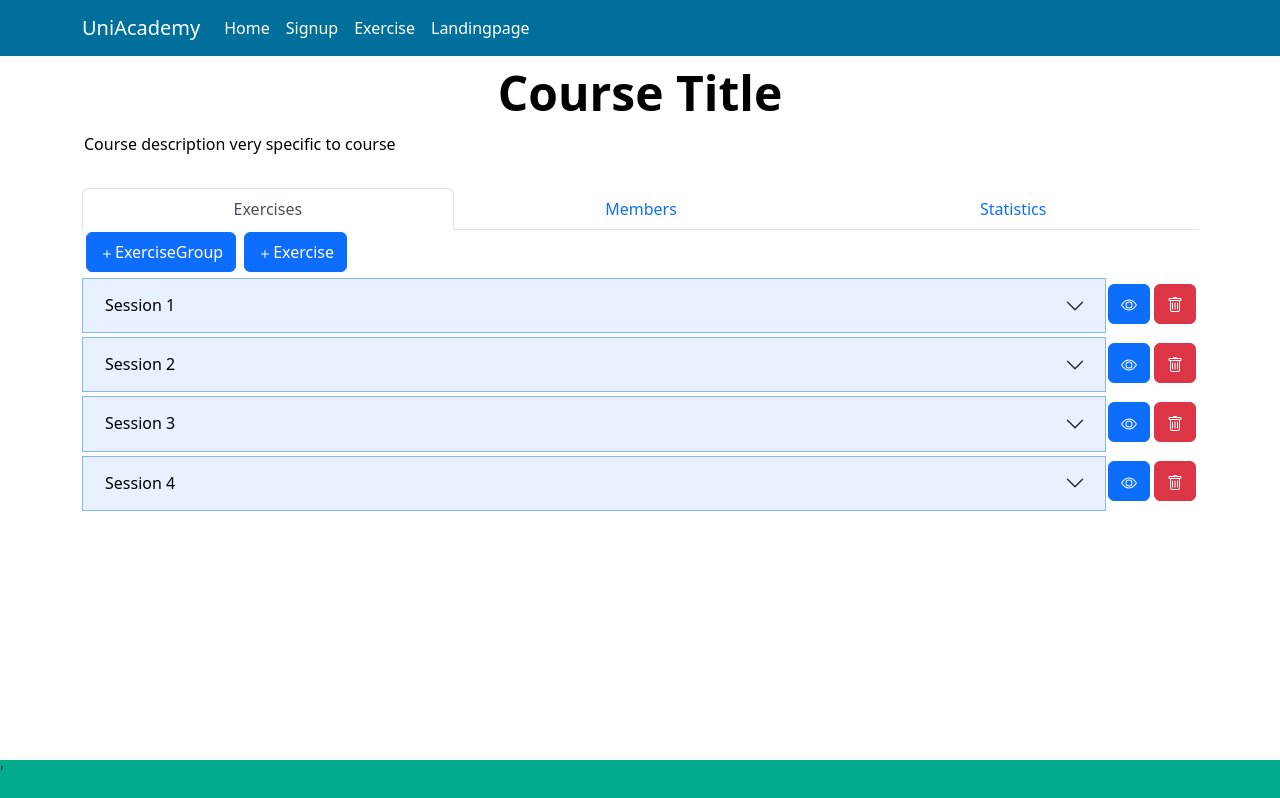
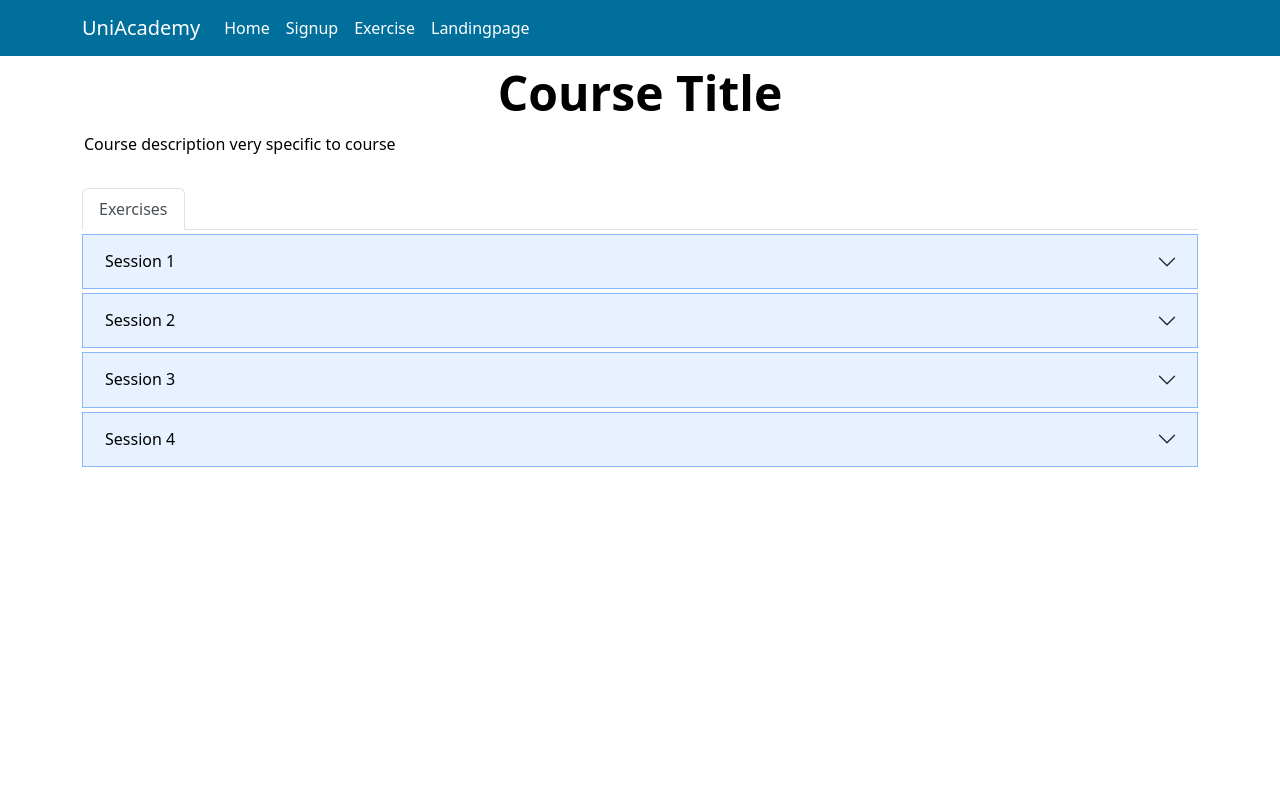
Before and after one commit to KrisMP99/P7, a React (Create React App) app in the folder P7WebApp/src/p7webapp.webui/: page /course/1 in a window 1280 px wide. Built offline with nearby package versions, Linux system fonts and the light colour scheme.

Commit message:
Now hides tabs on course page

```diff
--- a/P7WebApp/src/p7webapp.webui/src/App.tsx
+++ b/P7WebApp/src/p7webapp.webui/src/App.tsx
@@ -26,7 +26,6 @@ function App() {
     return (
         <div className='main-container'>
             <Navbar />
-            {/* <button onClick={()=>{ openCreateExerciseModalRef.current?.handleShow() }}>Create Exercise</button> */}
             <Routes>
                 <Route path="/" element={
                     <div className="space-from-navbar">
@@ -49,7 +48,7 @@ function App() {
                 } />
                 <Route path="/course/:id" element={
                     <Course
-                        user={{id: 0, name:'Kristian Morsing'}}
+                        user={{id: 1, name:'Kristian Morsing'}}
                         openCreateExerciseModalRef={openCreateExerciseModalRef}
                     />
                 } />
@@ -57,7 +56,6 @@ function App() {
             {/* <Footer/> */}
             <CreateCourseModal ref={openCreateCourseModalRef}
             />
-            <Footer/>
             <CreateExerciseModal ref={openCreateExerciseModalRef} created={(newBoard: BoardModuleType[][])=>{
                 setBoardLayout(newBoard);
                 navigator('/task/1');
--- a/P7WebApp/src/p7webapp.webui/src/Components/Course/Course.tsx
+++ b/P7WebApp/src/p7webapp.webui/src/Components/Course/Course.tsx
@@ -123,10 +123,10 @@ export default function Course(props: CourseProps) {
                             isOwner={isOwner}
                         />
                     </Tab>
-                    <Tab eventKey={'members'} title={'Members'}>
+                    <Tab eventKey={'members'} title={'Members'} tabClassName={!isOwner?'d-none':''}>
                         <p>Member overview here.</p>
                     </Tab>
-                    <Tab eventKey={'statistics'} title={'Statistics'}>
+                    <Tab eventKey={'statistics'} title={'Statistics'} tabClassName={!isOwner?'d-none':''}>
                         <p>Statistics overview here.</p>
                     </Tab>
                 </Tabs>
```
